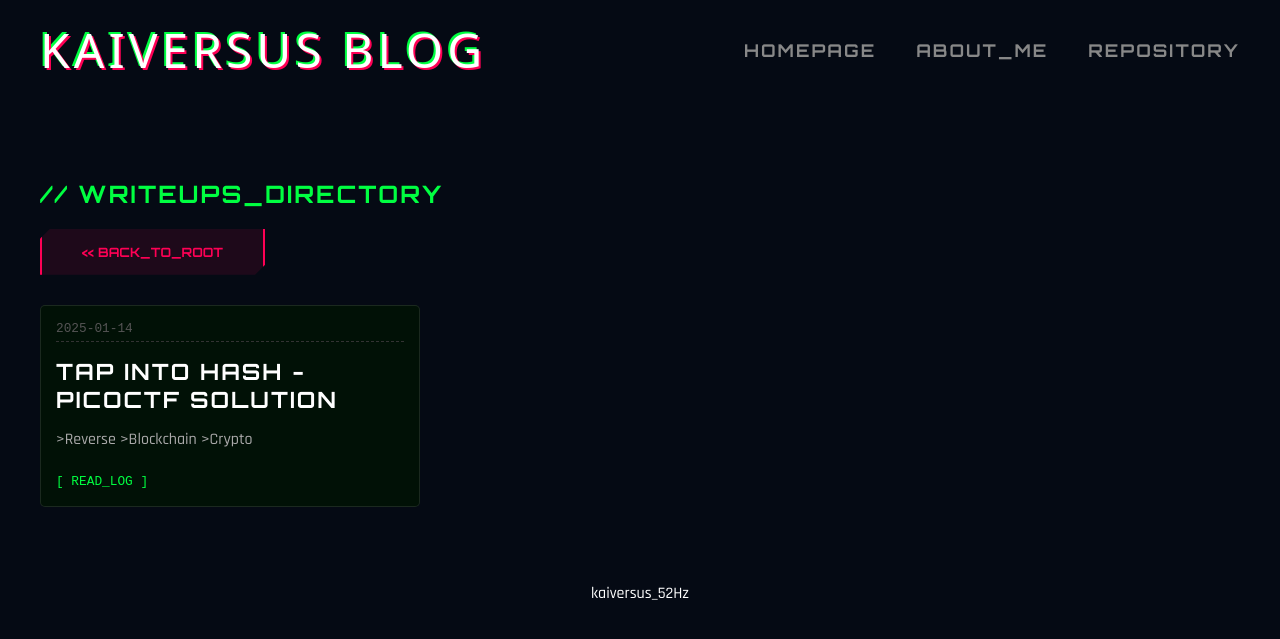
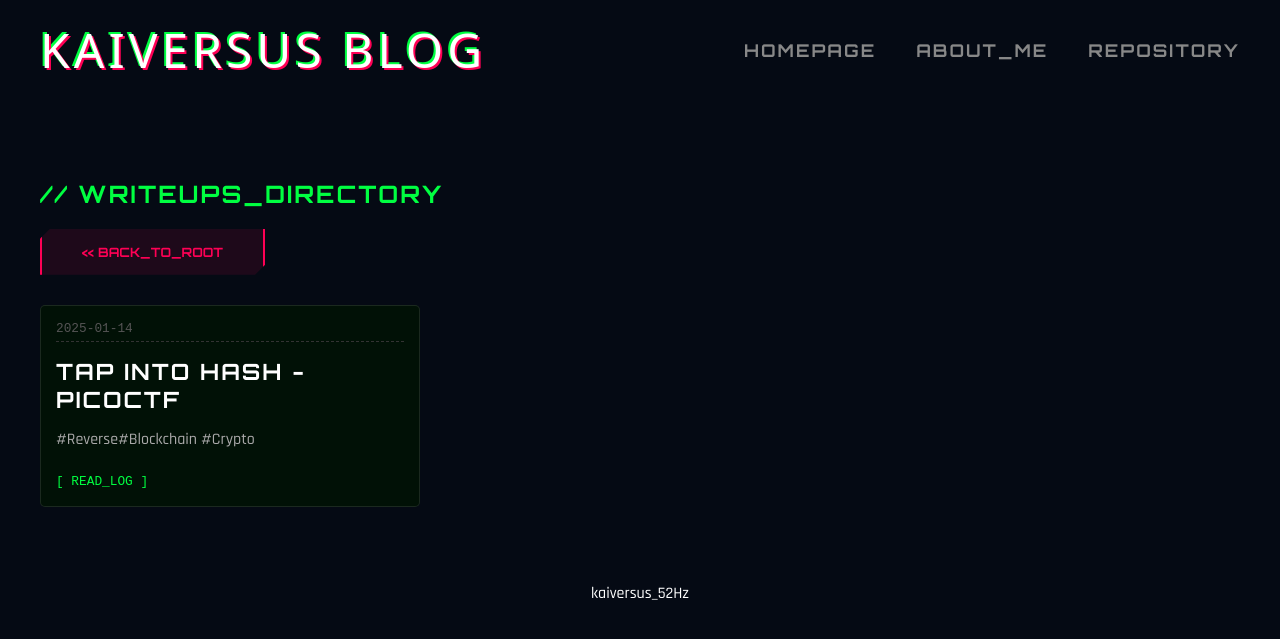
Before and after one commit to kaiversus/kaiversus.github.io, a Jekyll site: the page built from pages/writeups.md, in a window 1280 px wide. Shown: the top 639 px of the page. Built offline with Jekyll 4.4.1, drawn with Linux system fonts in a browser that asks for light colours; some web fonts are replaced.

Commit message:
Update picoCTF_TapIntoHash.md

```diff
--- a/_writeups/TapIntoHash_pico/picoCTF_TapIntoHash.md
+++ b/_writeups/TapIntoHash_pico/picoCTF_TapIntoHash.md
@@ -1,10 +1,8 @@
 ---
 layout: default
-title: "Tap Into Hash - PicoCTF Solution"
+title: "Tap Into Hash - PicoCTF"
 date: 2025-01-14
-description: ">Reverse
->Blockchain
->Crypto"
+description: "#Reverse#Blockchain #Crypto"
 categories: [crypto, reverse, picoctf]
 ---
 
```
